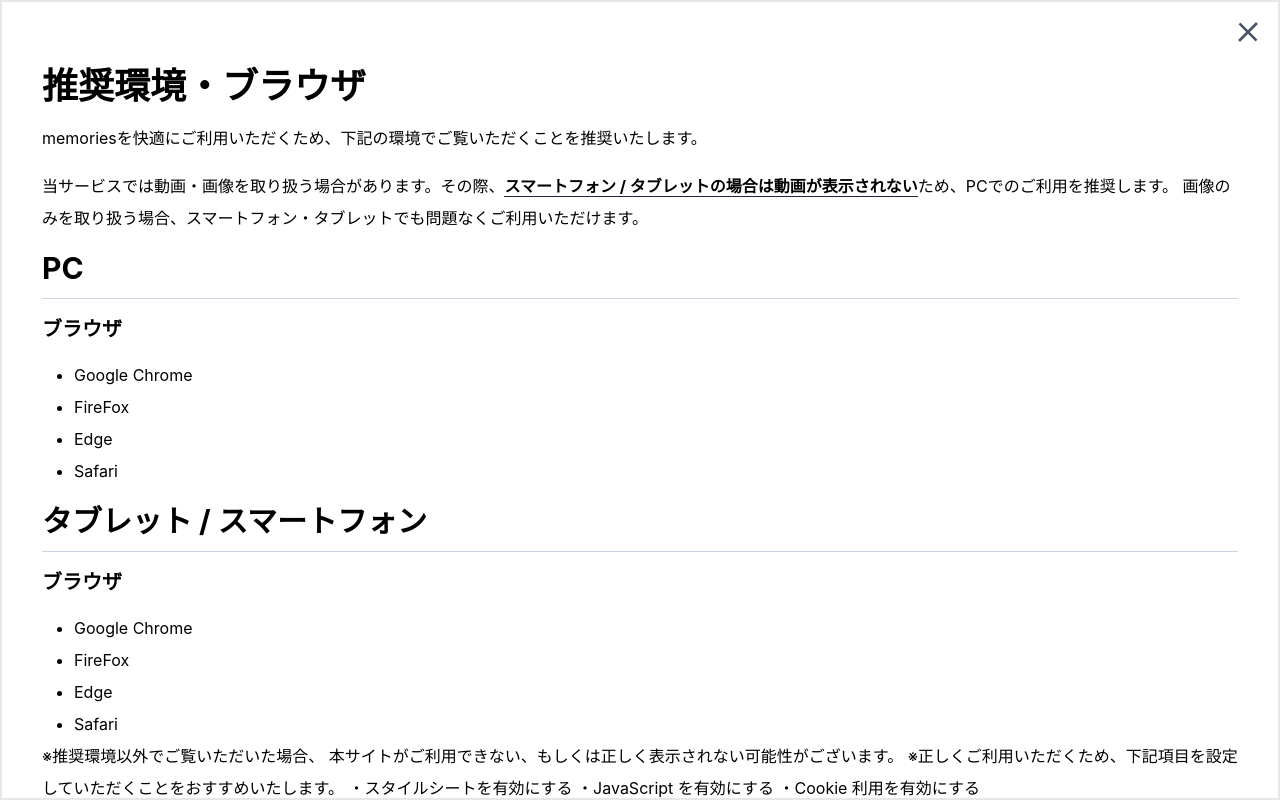
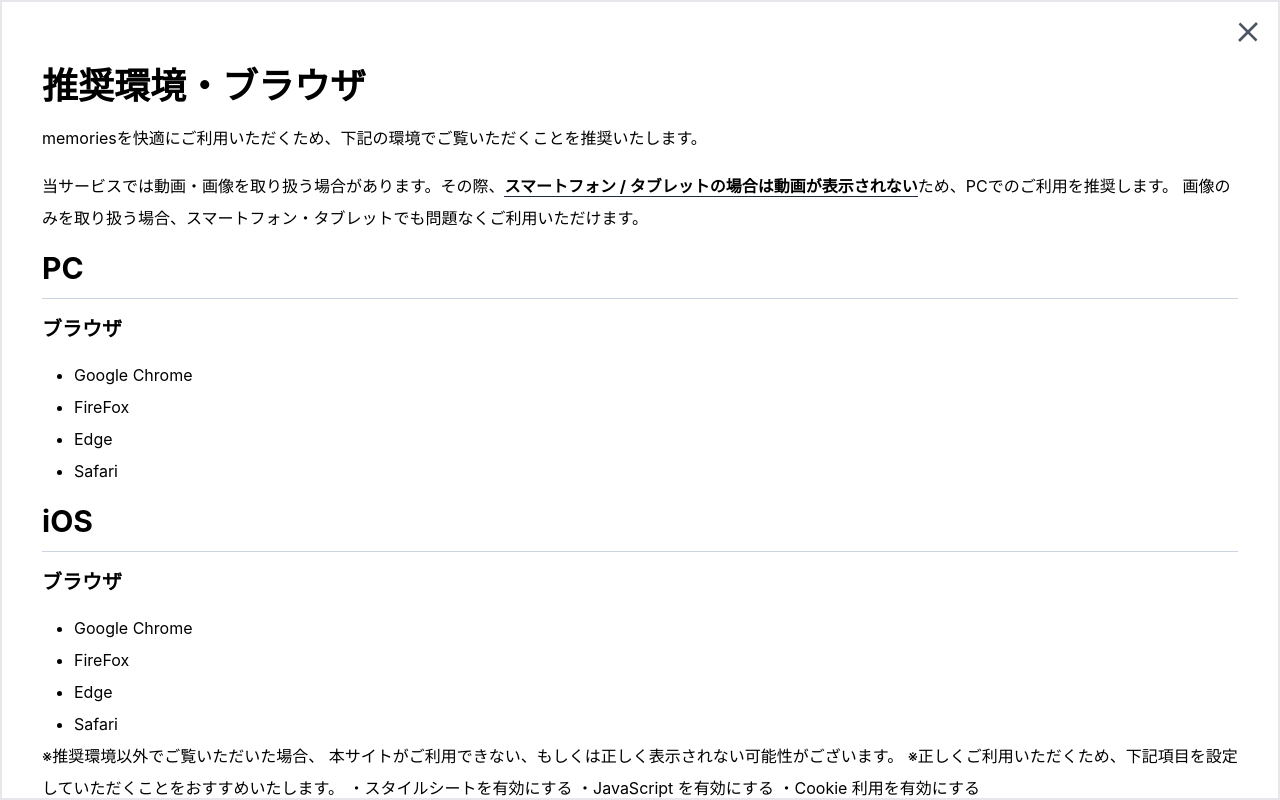
Before and after one commit to kyo212/memories_app, a React (Create React App) app in the folder client/: page /register in a window 1280 px wide. Both pictures are taken after a click on the button "推奨環境". Built offline with nearby package versions, Linux system fonts and the light colour scheme; no server answers.

Commit message:
READMEの編集

```diff
--- a/client/src/components/pages/Browser.jsx
+++ b/client/src/components/pages/Browser.jsx
@@ -30,7 +30,7 @@ export const Browser = memo(({ onClickToggle }) => {
           <li>Safari</li>
         </ul>
         <h2 className="border-b border-slate-300 pb-3 text-3xl font-bold">
-          タブレット / スマートフォン
+          iOS
         </h2>
         <h3 className="text-xl font-bold">ブラウザ</h3>
         <ul className="ml-8 mb-10 list-disc">
```
Also changed, not shown: 1 other file (tests, documents, lock files or other folders).
